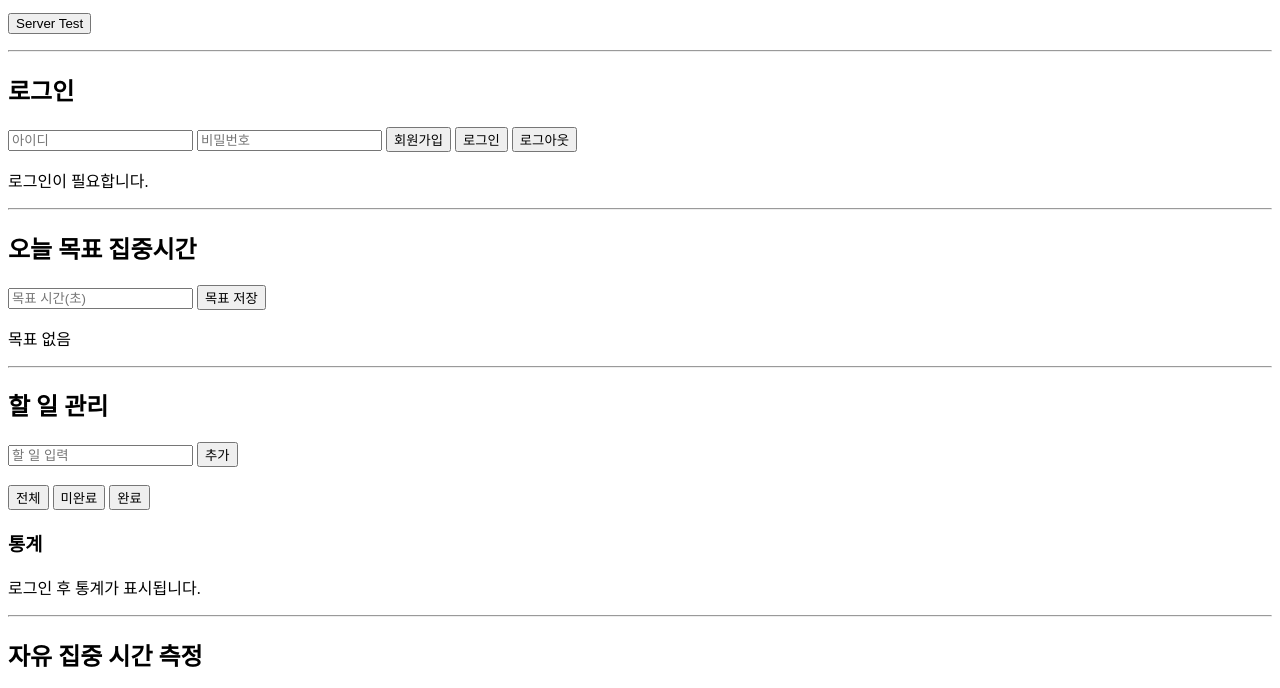
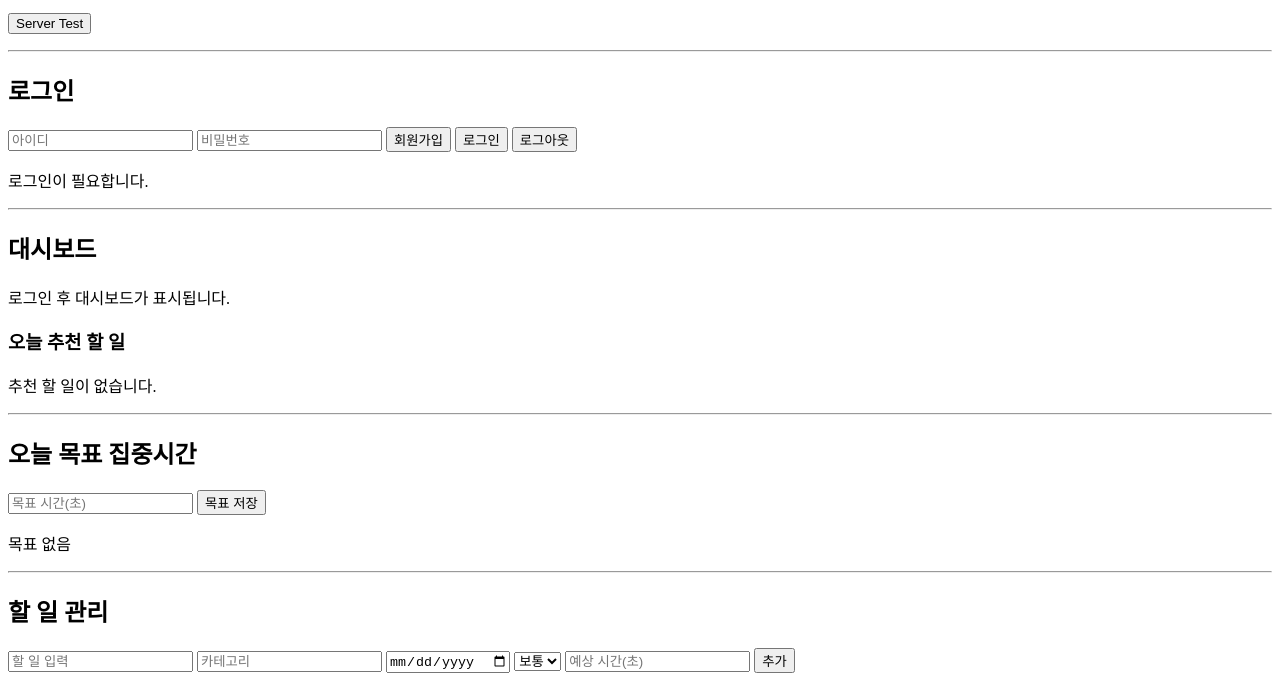
Before and after one commit to 2021301085-lang/Project_anti_procrastination_system, a website: page public/index.html in a window 1280 px wide. Shown: the part 107-795 px from the top of the page. Drawn offline with nearby package versions, Linux system fonts and the light colour scheme.

Commit message:
11
Updated the HTML structure to include a dashboard section and additional input fields for task management.

```diff
--- a/public/index.html
+++ b/public/index.html
@@ -24,6 +24,14 @@
 
     <hr>
 
+    <h2>대시보드</h2>
+    <p id="dashboard">로그인 후 대시보드가 표시됩니다.</p>
+
+    <h3>오늘 추천 할 일</h3>
+    <p id="recommendTask">추천 할 일이 없습니다.</p>
+
+    <hr>
+
     <h2>오늘 목표 집중시간</h2>
     <input id="goalInput" type="number" placeholder="목표 시간(초)">
     <button onclick="saveGoal()">목표 저장</button>
@@ -32,7 +40,16 @@
     <hr>
 
     <h2>할 일 관리</h2>
+
     <input id="taskInput" placeholder="할 일 입력">
+    <input id="categoryInput" placeholder="카테고리">
+    <input id="dueDateInput" type="date">
+    <select id="priorityInput">
+        <option value="1">높음</option>
+        <option value="2" selected>보통</option>
+        <option value="3">낮음</option>
+    </select>
+    <input id="estimatedInput" type="number" placeholder="예상 시간(초)">
     <button onclick="addTask()">추가</button>
 
     <br><br>
@@ -65,6 +82,7 @@
 
     <h2>포모도로 타이머</h2>
     <select id="pomodoroTaskSelect"></select>
+
     <br><br>
 
     <select id="pomodoroMode">
```
